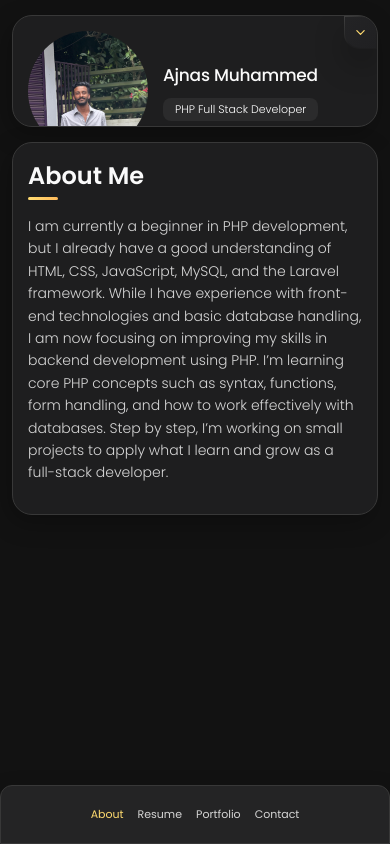
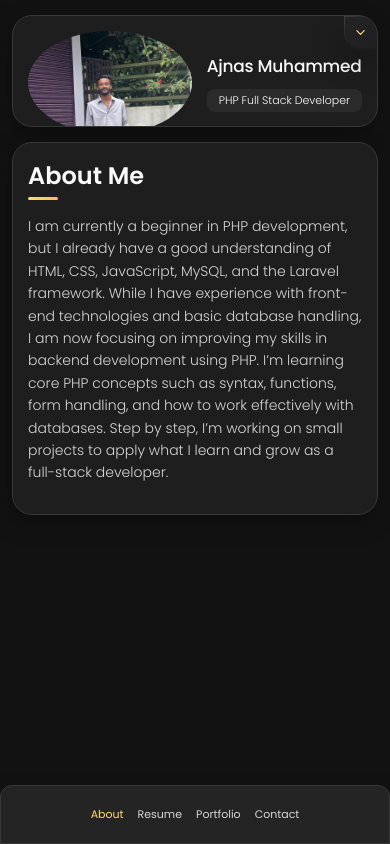
Before and after one commit to ajnasmuhammedd/protfolio_my, a plain HTML site: page index.html in a window 390 px wide. Drawn offline with nearby package versions, Linux system fonts and the light colour scheme.

Commit message:
Update style.css

```diff
--- a/style.css
+++ b/style.css
@@ -333,8 +333,8 @@ main {
 }
 @media(max-width:768px){
   .avatar-box{
-    width: 120px;
-    height: 120px;
+    width: auto;
+    height: auto;
   }
 }
 
```
